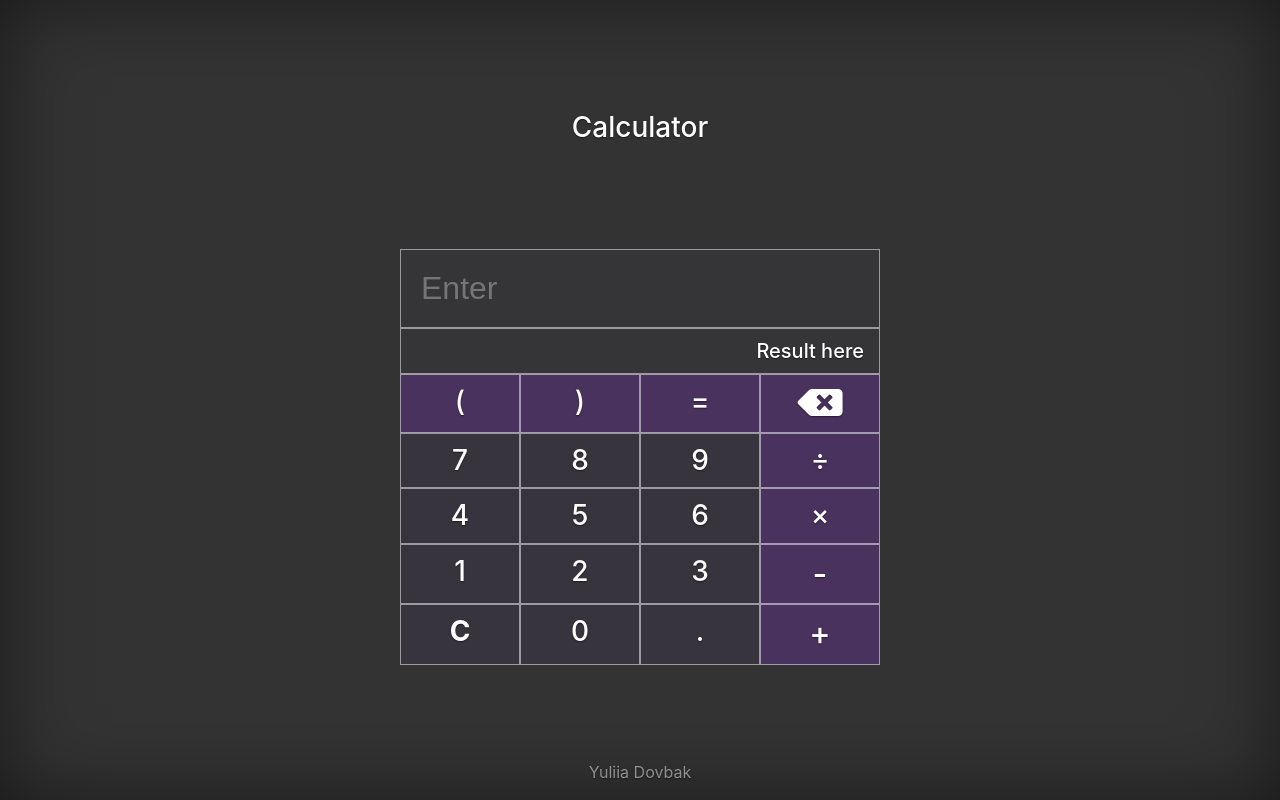
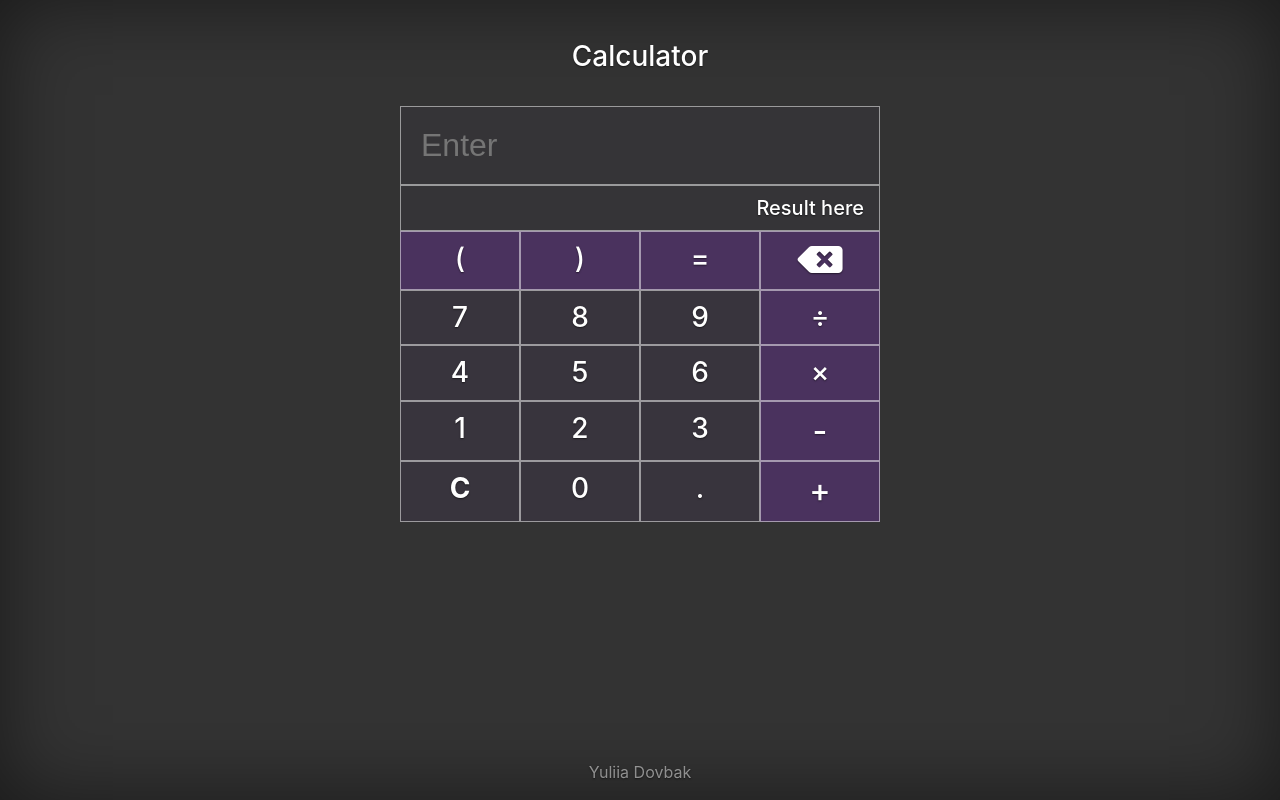
Before and after one commit to ydovbak/Calculator, a plain HTML site: page index.html in a window 1280 px wide. Drawn offline with nearby package versions, Linux system fonts and the light colour scheme.

Commit message:
Fixed header styling

```diff
--- a/index.html
+++ b/index.html
@@ -23,7 +23,7 @@
 <body class="text-center">
   <div class="cover-container d-flex w-100 h-100 p-3 mx-auto flex-column">
 
-    <header class="m-auto">
+    <header class="m-3 p-2">
       <h3>Calculator</h3>
     </header>
 
```
